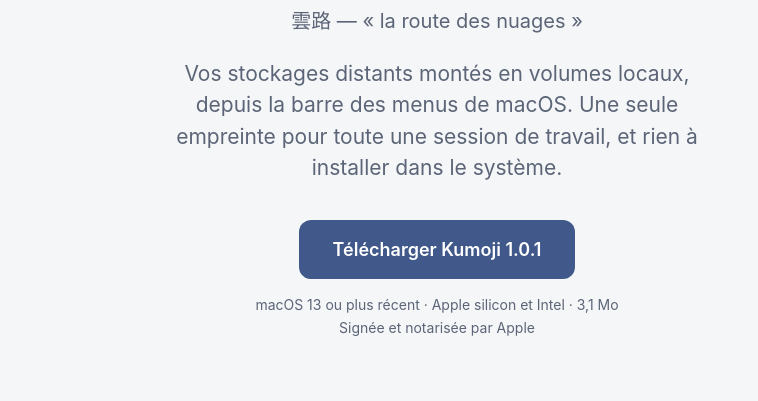
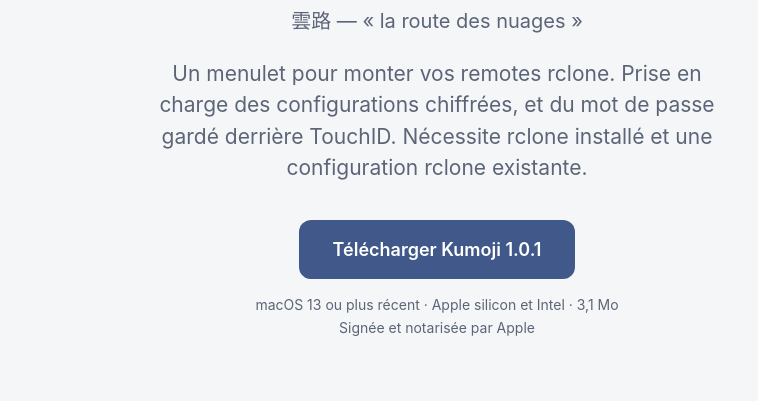
Before and after one commit to steveoctets/kumoji, a plain HTML site: page docs/index.html in a window 1280 px wide. Shown: the part 308-709 px from the top of the page, without its empty margins (203-961 px from the left). Drawn offline with Linux system fonts and the light colour scheme; no server answers.

Commit message:
Une accroche qui dit les prérequis
L'ancienne vendait le confort — « une empreinte pour toute une session » —
et laissait découvrir plus bas qu'il faut rclone et une configuration
chiffrée. Les deux figurent maintenant dès la première phrase : mieux vaut
qu'on renonce avant de télécharger qu'après.

```diff
--- a/docs/index.html
+++ b/docs/index.html
@@ -4,7 +4,7 @@
 <meta charset="utf-8">
 <meta name="viewport" content="width=device-width, initial-scale=1">
 <title>Kumoji — vos stockages rclone montés depuis la barre des menus</title>
-<meta name="description" content="Kumoji monte vos remotes rclone en volumes locaux, depuis la barre des menus de macOS. Une seule empreinte pour toute une session, et rien à installer dans le système.">
+<meta name="description" content="Un menulet pour monter vos remotes rclone. Prise en charge des configurations chiffrées, et du mot de passe gardé derrière TouchID. Nécessite rclone et une configuration rclone existante.">
 <link rel="icon" href="images/icone.png">
 <link rel="stylesheet" href="style.css">
 </head>
@@ -15,9 +15,9 @@
     <h1>Kumoji</h1>
     <p class="kana">雲路 — « la route des nuages »</p>
     <p class="accroche">
-        Vos stockages distants montés en volumes locaux, depuis la barre des menus de macOS.
-        Une seule empreinte pour toute une session de travail, et rien à installer dans le
-        système.
+        Un menulet pour monter vos remotes rclone. Prise en charge des configurations
+        chiffrées, et du mot de passe gardé derrière TouchID. Nécessite rclone installé et
+        une configuration rclone existante.
     </p>
     <a class="telecharger" href="https://github.com/snouhaud/kumoji/releases/latest/download/Kumoji-1.0.1.zip">
         Télécharger Kumoji 1.0.1
```
